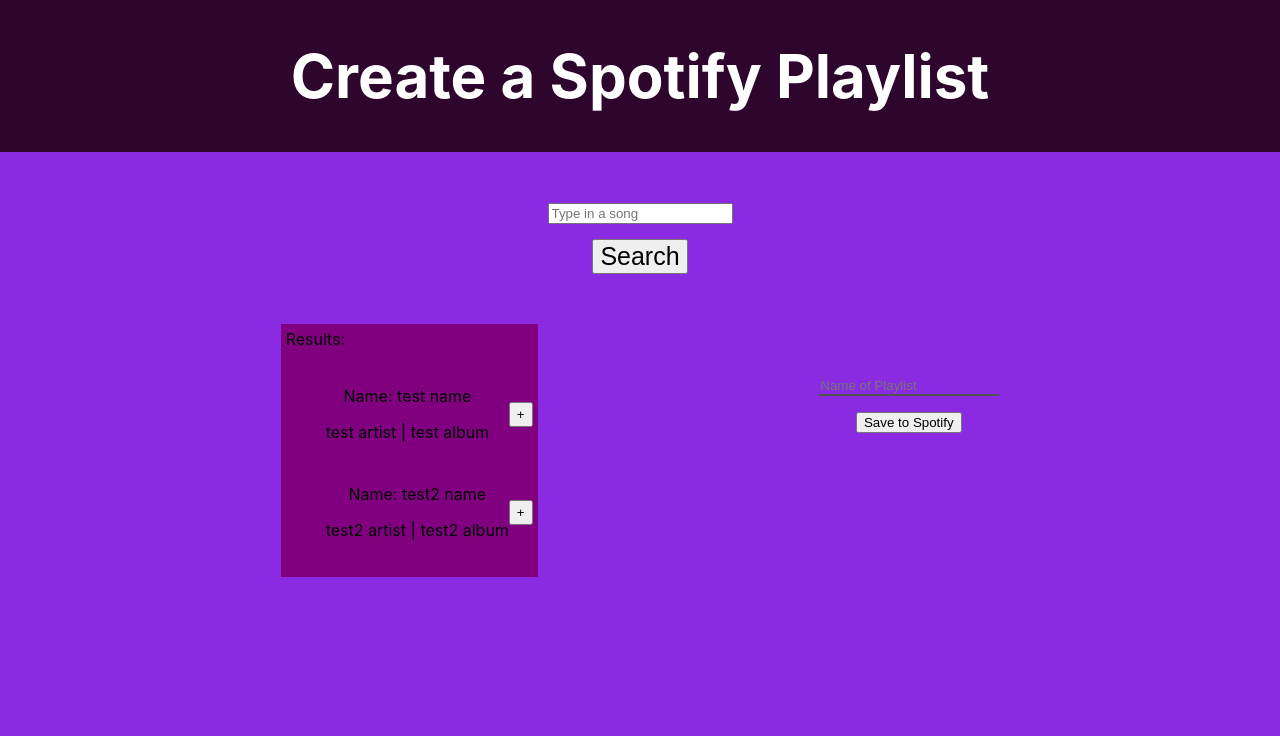
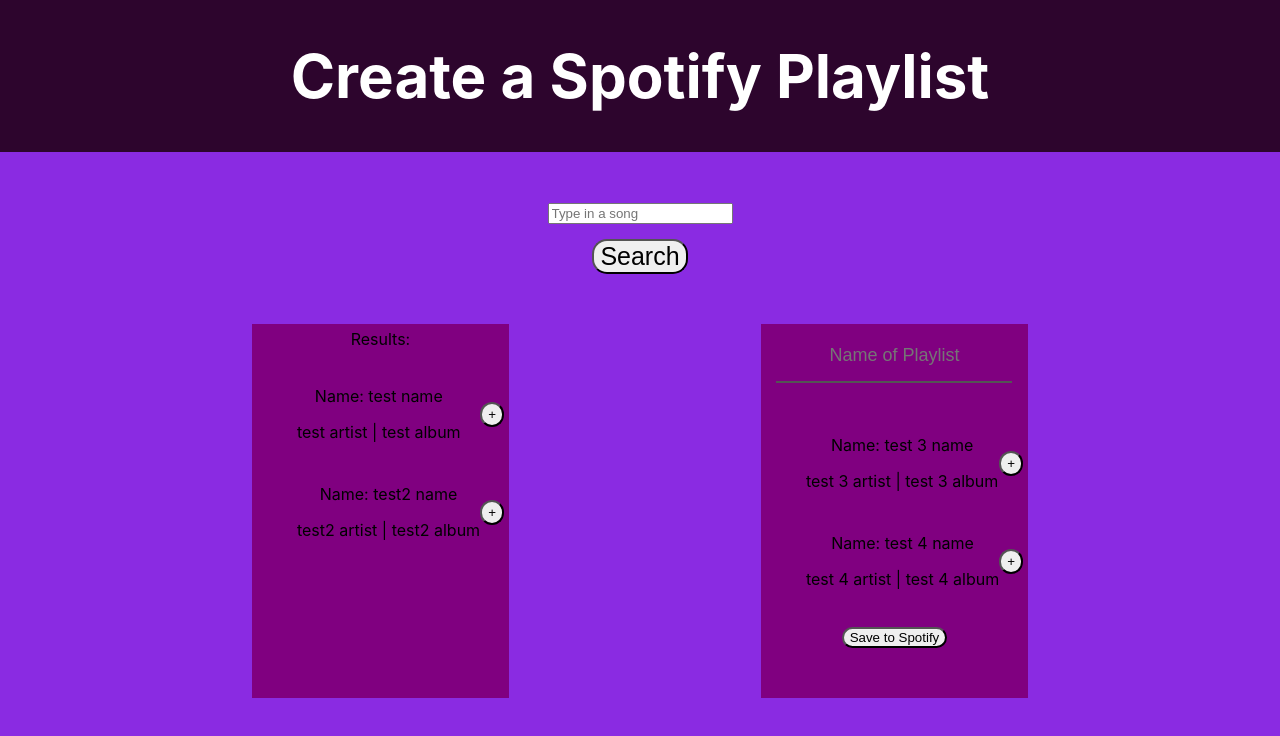
Before and after one commit to micahsteele/Jamming, a React (Create React App) app: page / in a window 1280 px wide. Shown: the top 736 px of the page. Built offline with nearby package versions, Linux system fonts and the light colour scheme.

Commit message:
playlistTrack state passing props to playlist > tracklist > track

```diff
--- a/src/App.css
+++ b/src/App.css
@@ -43,13 +43,22 @@
 .results {
   display: flex;
   margin: 5px;
+  justify-content: center;
 }
 
 .Playlist {
   display: flex;
+  background-color: purple;
+}
+
+.form {
+  padding-top: 5px;
 }
 
 .playlist-name {
+  height: 50px;
+  font-size: large;
+  text-align: center;
   background-color: transparent;
   border-top: 0;
   border-right: 0;
@@ -66,6 +75,7 @@
 input[type='submit'],
 button {
   cursor: pointer;
+  border-radius: 15px;
 }
 
 .search-button {
--- a/src/App.js
+++ b/src/App.js
@@ -9,6 +9,34 @@
 import Track from './Components/Track';
 
 function App() {
+  const [tracks, setTracks] = useState([
+    {
+        name: 'test name',
+        artist: 'test artist',
+        album: 'test album',
+        id: 'test id',
+    },
+    {
+        name: 'test2 name',
+        artist: 'test2 artist',
+        album: 'test2 album',
+        id: 'test2 id',
+    }
+  ]);
+  const [playlistTracks, setPlaylistTracks] = useState([
+    {
+        name: 'test 3 name',
+        artist: 'test 3 artist',
+        album: 'test 3 album',
+        id: 'test 3 id',
+    },
+    {
+        name: 'test 4 name',
+        artist: 'test 4 artist',
+        album: 'test 4 album',
+        id: 'test 4 id',
+    }
+  ]);
 
   return (
     <div className="App">
@@ -20,8 +48,8 @@
       <main>
         <SearchBar />
         <div className='Main-body'>
-          <SearchResults />
-          <Playlist />
+          <SearchResults tracks={tracks} />
+          <Playlist playlistTracks={playlistTracks} />
         </div>
       </main>
     </div>
--- a/src/Components/Playlist.js
+++ b/src/Components/Playlist.js
@@ -1,11 +1,22 @@
+import React, { useState } from "react";
+import Tracklist from "./Tracklist";
 
 
-function Playlist() {
+function Playlist(props) {
+    const [playlistName, setPlaylistName] = useState('')
+    const { playlistTracks } = props;
+
+    const handleTextChange = ({target}) => {
+        setPlaylistName(target.value);
+    };
+
     return (
         <div className='Playlist' >
-            <form>
-                <input placeholder='Name of Playlist' className='playlist-name' />
+            <form className='form' >
+                <input aria-label='Enter playlist name heres' placeholder='Name of Playlist' className='playlist-name' value={playlistName}
+                onChange={handleTextChange} />
                 <div>
+                    <Tracklist tracks={playlistTracks} />
                 </div>
                 <input type='submit' value='Save to Spotify' />
             </form>
--- a/src/Components/SearchResults.js
+++ b/src/Components/SearchResults.js
@@ -1,34 +1,19 @@
 import React, {useState} from "react";
+import Tracklist from "./Tracklist";
 import Track from "./Track";
+import Playlist from "./Playlist";
 
-function SearchResults() {
-    const [tracks, setTracks] = useState([
-        {
-            name: 'test name',
-            artist: 'test artist',
-            album: 'test album',
-            id: 'test id',
-        },
-        {
-            name: 'test2 name',
-            artist: 'test2 artist',
-            album: 'test2 album',
-            id: 'test2 id',
-        }
-      ]);
+function SearchResults(props) {
+    const { tracks } = props
 
-      const addTracks = (track) => {
-        setTracks((tracks) => [track, ...tracks])
-      }
+    //   const addTrackToPlaylist = (props) => {
+    //     return setPlaylist((props) => [props, ...playlist])
+    //   }
 
     return (
         <div className='SearchResult' >
             <div className='results' >Results:</div>
-            <ul>
-            {tracks.map((track) => (
-              <div className='tracks'><Track key={track.id} track={track} className='tracks' /><button className='track-button' >+</button></div>
-            ))}
-          </ul>
+            <Tracklist tracks={tracks} />
         </div>
     )
 };
--- a/src/Components/Tracklist.js
+++ b/src/Components/Tracklist.js
@@ -1,7 +1,17 @@
+import React from "react";
+import Track from "./Track";
 
+function Tracklist(props) {
+    const { tracks } = props;
 
-function Tracklist() {
-
+    return (
+        <ul>
+            {tracks.map((track) => (
+            <div className='tracks'><Track key={track.id} track={track} className='tracks' />
+            <button aria-label='add song to playlist' className='track-button' onClick={() => console.log('hello world')} >+</button></div>
+            ))}
+        </ul>
+    )
 };
 
 export default Tracklist;
```
